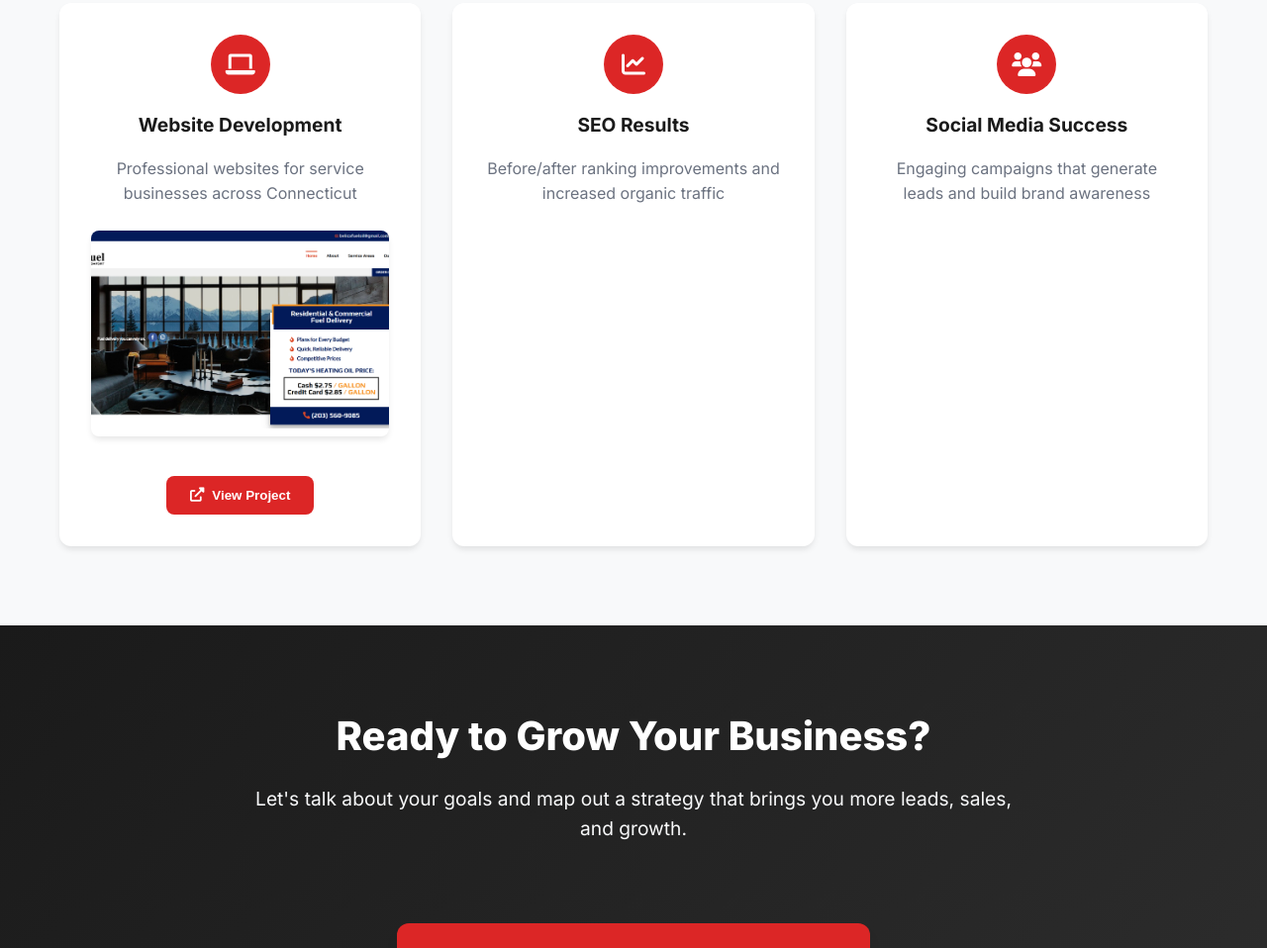
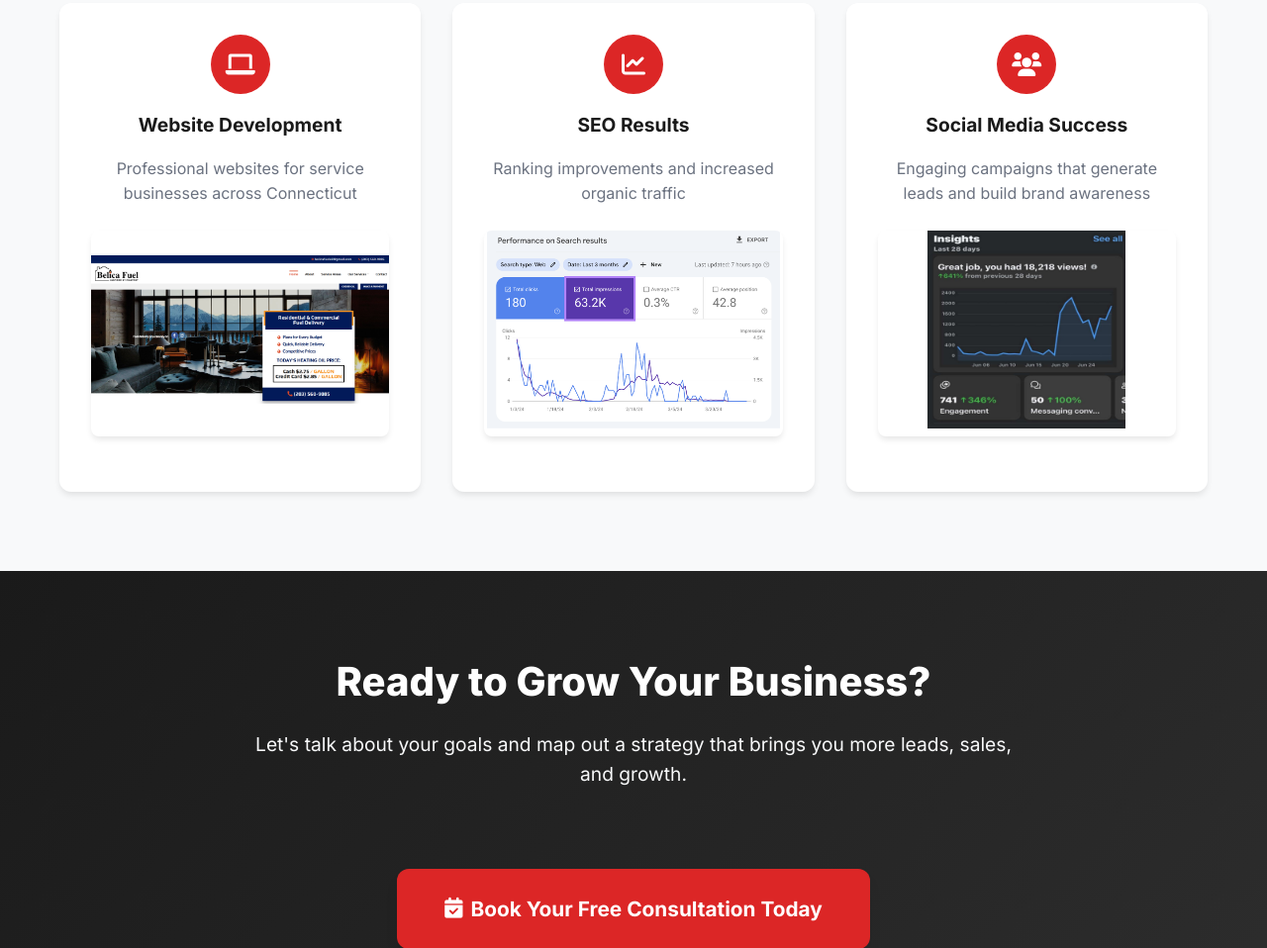
Before and after one commit to Talha9112/Cane-Digital, a plain HTML site: page index.html in a window 1280 px wide. Shown: the part 3514-4472 px from the top of the page at 99% size. Drawn offline with Linux system fonts and the light colour scheme.

Commit message:
added images

```diff
--- a/index.html
+++ b/index.html
@@ -178,19 +178,24 @@
                     <h3>Website Development</h3>
                     <p>Professional websites for service businesses across Connecticut</p>
                     <div class="project-image">
+                        <a href="https://belicafuel.com/">
                         <img src="Belica_fuel.png" alt="Belica Fuel Website Project" class="project-img">
+                        </a>
                     </div>
-                    <button class="view-project-btn" onclick="viewProject('belica-fuel')">
+                    <!-- <button class="view-project-btn" onclick="viewProject('belica-fuel')">
                         <i class="fas fa-external-link-alt"></i>
                         View Project
-                    </button>
+                    </button> -->
                 </div>
                 <div class="proof-card">
                     <div class="proof-icon">
                         <i class="fas fa-chart-line"></i>
                     </div>
                     <h3>SEO Results</h3>
-                    <p>Before/after ranking improvements and increased organic traffic</p>
+                    <p>Ranking improvements and increased organic traffic</p>
+                     <div class="project-image">
+                        <img src="SEO Results.png" alt="Seo" class="project-img">
+                    </div>
                 </div>
                 <div class="proof-card">
                     <div class="proof-icon">
@@ -198,6 +203,9 @@
                     </div>
                     <h3>Social Media Success</h3>
                     <p>Engaging campaigns that generate leads and build brand awareness</p>
+                     <div class="project-image">
+                        <img src="Fb ads (1).jpg" alt="facebook_reach" class="project-img">
+                    </div>
                 </div>
             </div>
         </div>
--- a/styles.css
+++ b/styles.css
@@ -755,7 +755,7 @@ body {
 .project-img {
     width: 100%;
     height: 200px;
-    object-fit: cover;
+    object-fit: scale-down;
     transition: transform 0.3s ease;
 }
 
```
Also changed, not shown: Fb ads (1).jpg (added), Fb ads.jpg (added), SEO Results.png (added).
